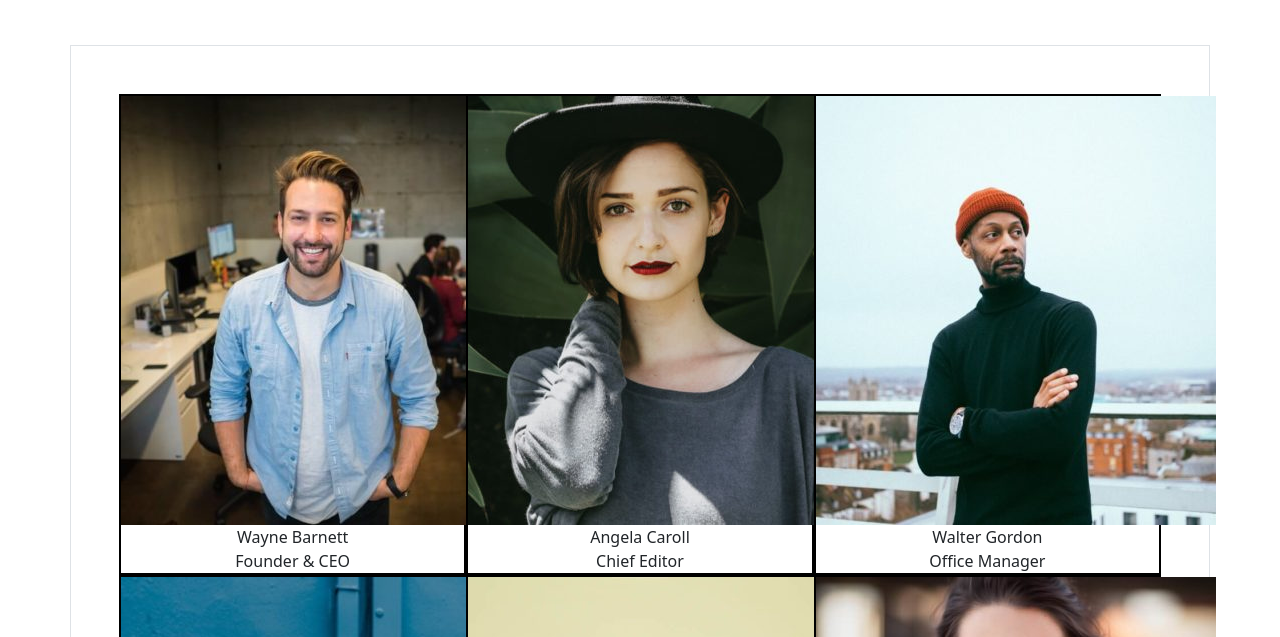
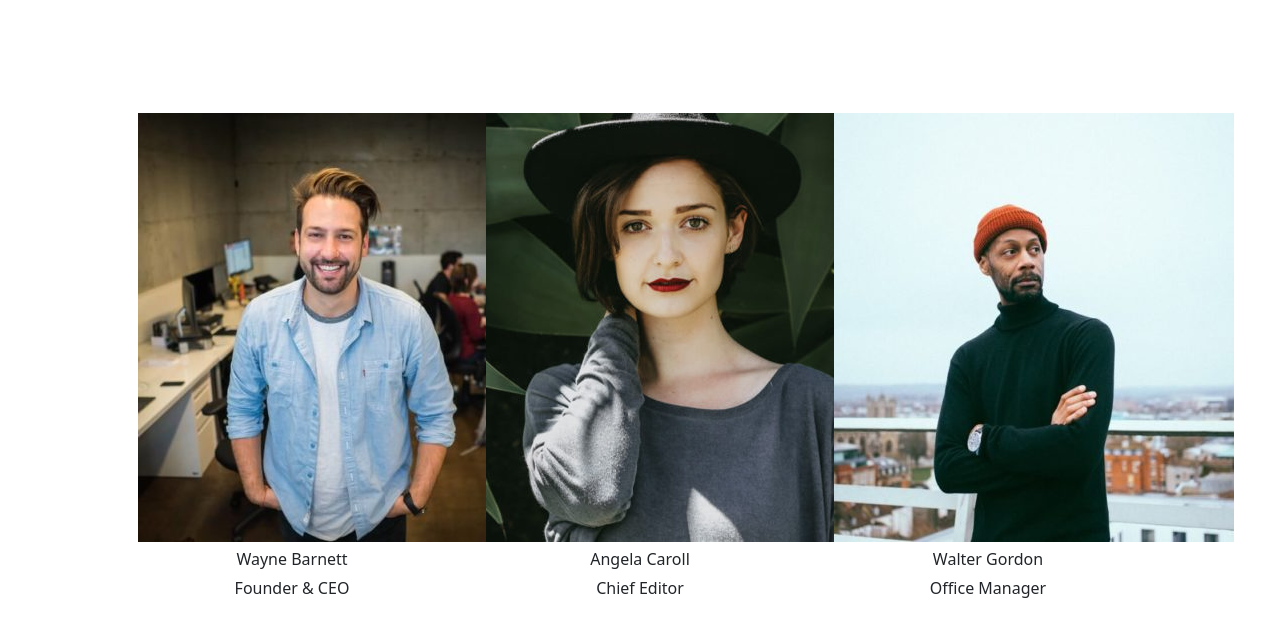
Before and after one commit to LeonardoContino/js-our-team, a plain HTML site: page index.html in a window 1280 px wide. Shown: the part 141-778 px from the top of the page. Drawn offline with nearby package versions, Linux system fonts and the light colour scheme.

Commit message:
sistemato css

```diff
--- a/index.html
+++ b/index.html
@@ -23,7 +23,7 @@
         non voluptas
       </p>
     </header>
-    <main class="container border p-5 h-100">
+    <main class="container p-5 h-100">
       <div class="d-flex row-cols-3 flex-wrap main-card" id="main-card"></div>
     </main>
   </body>
--- a/style.css
+++ b/style.css
@@ -2,5 +2,8 @@
   text-align: center;
 }
 .card-person {
-  border: 2px solid black;
+  padding: 20px;
 }
+.card-name {
+  padding: 5px;
+}
```
